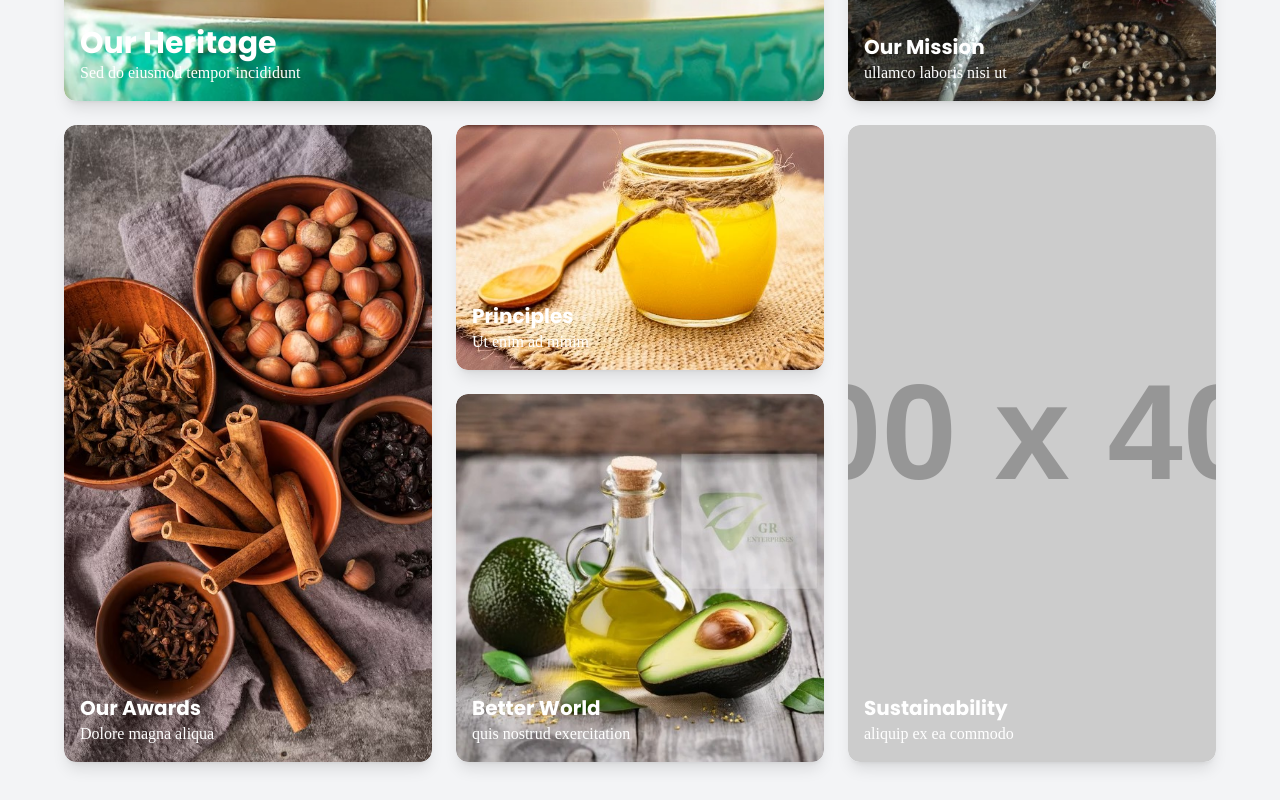
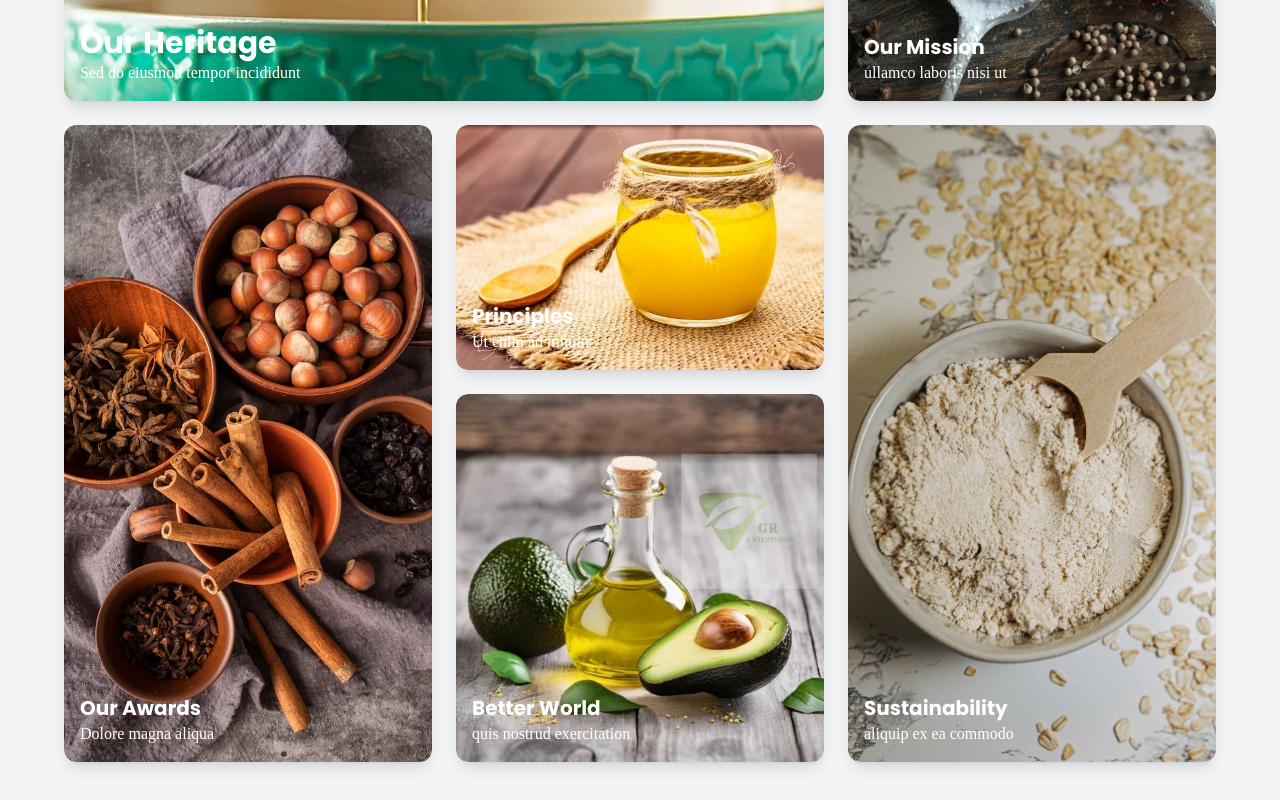
Before and after one commit to Build-Right-Studios/JDP, a React (Vite) app in the folder frontend/: page /about in a window 1280 px wide. Shown: the part 2440-3240 px from the top of the page. Built offline with nearby package versions, Linux system fonts and the light colour scheme.

Commit message:
added imgs in gallery and made it final

```diff
--- a/frontend/src/components/AboutUs/Gallery.jsx
+++ b/frontend/src/components/AboutUs/Gallery.jsx
@@ -4,6 +4,7 @@ import Spicebanner from '../../images/spice_banner.jpg';
 import Spicebanner2 from '../../images/spice2banner.jpg';
 import Gheebanner from '../../images/gheebanner.jpg';
 import Oilbanner2 from '../../images/oilbanner2.jpg';
+import Flour from '../../images/flourbanner.jpg';
 
 const Gallery = () => {
   return (
@@ -75,7 +76,7 @@ const Gallery = () => {
           {/* Bottom-right image (square) */}
           <div className="relative rounded-xl overflow-hidden shadow-lg">
             <img
-              src="https://placehold.co/600x400/808080/white?text=Sustainability"
+              src={Flour}
               alt="Sustainability"
               className="w-full h-full object-cover rounded-xl"
             />
```
Also changed, not shown: frontend/src/images/flourbanner.jpg (added).
